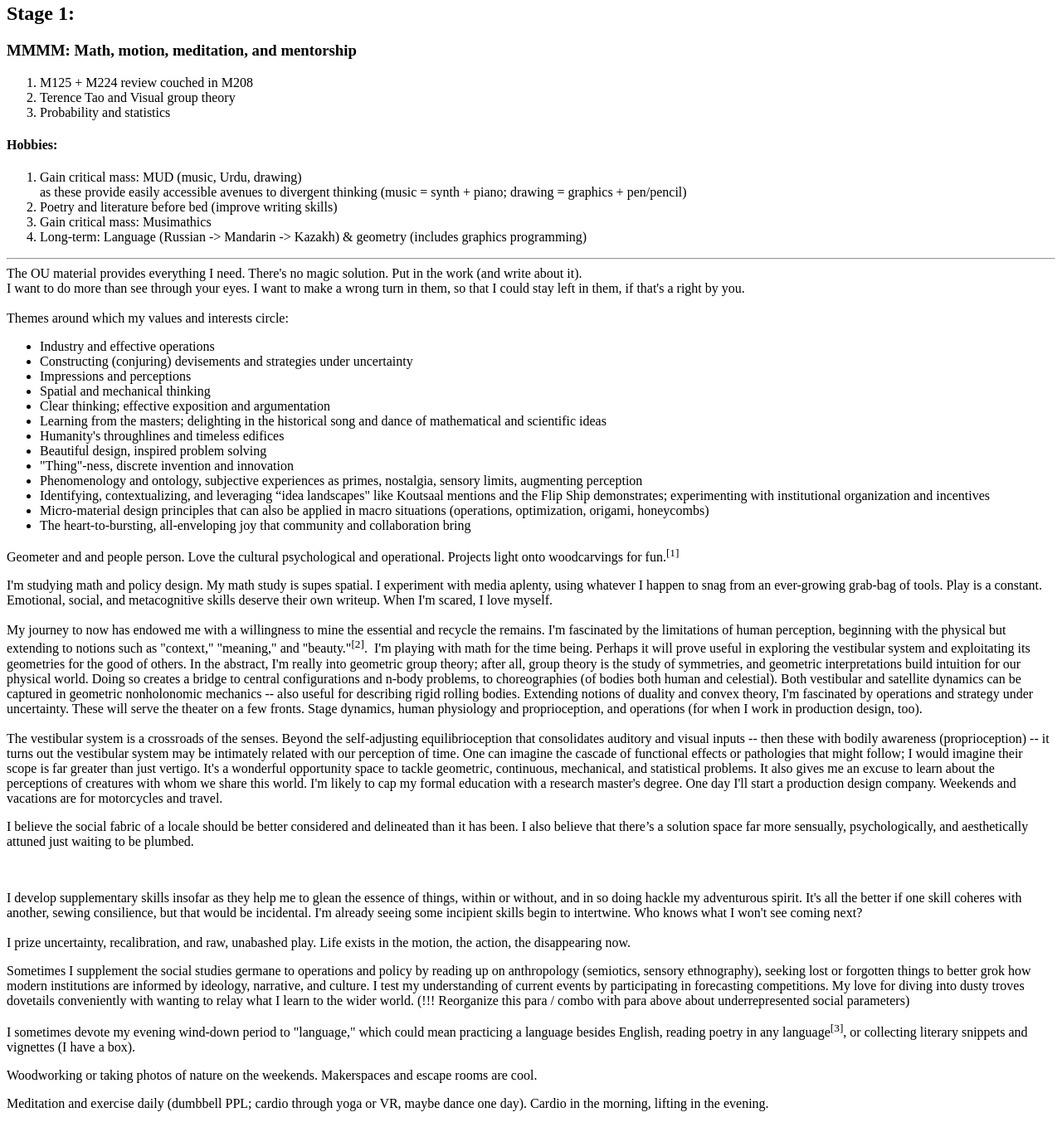
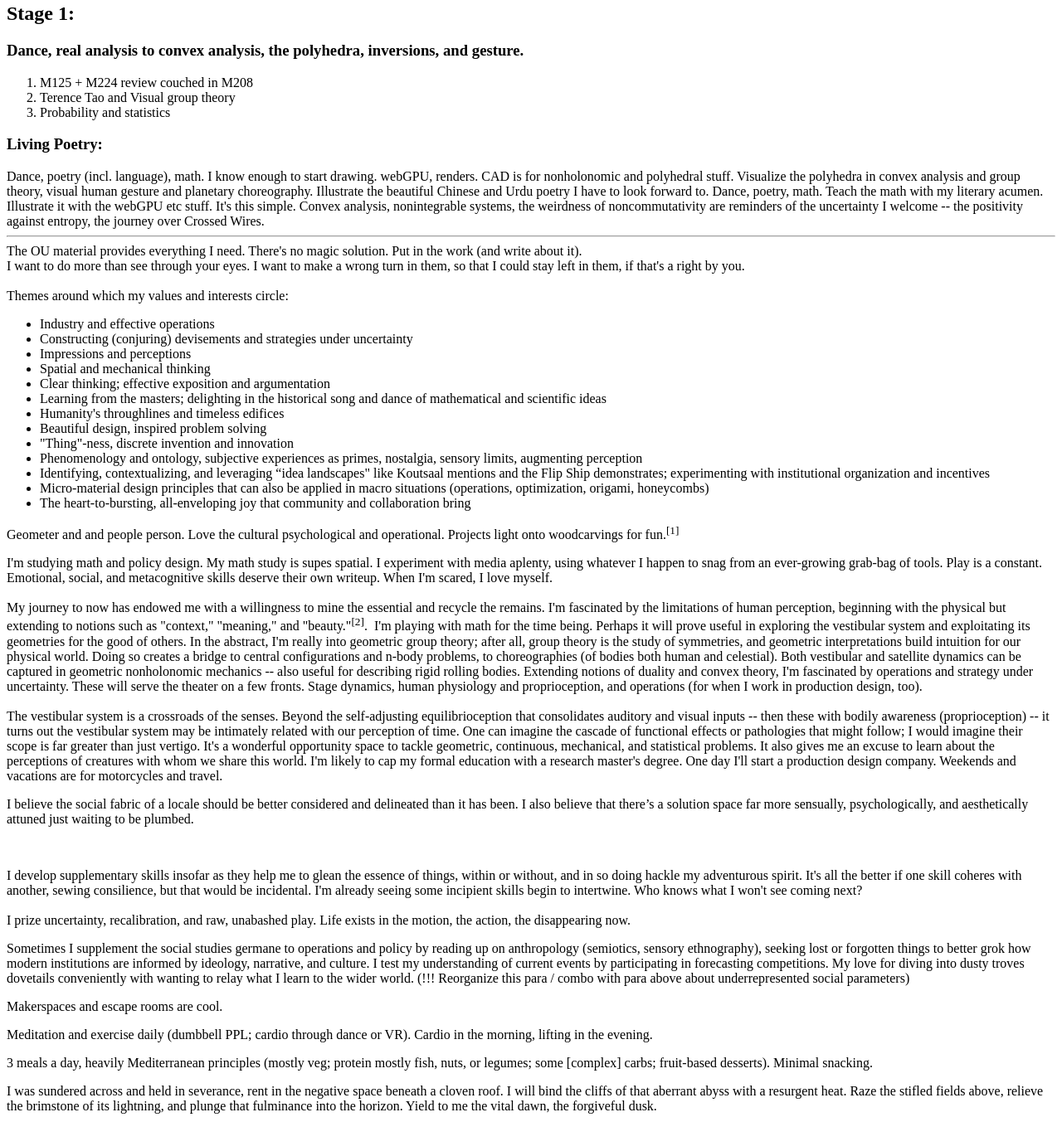
Before and after one commit to plexiform/embodied_blog, an Astro site: page /whitepaper in a window 1280 px wide. Shown: the part 911-2264 px from the top of the page at 83% size. Built offline with nearby package versions, Linux system fonts and the light colour scheme; Astro itself is replaced by a stand-in of ours.

Commit message:
create living poetry page

```diff
--- a/src/pages/index.astro
+++ b/src/pages/index.astro
@@ -50,7 +50,7 @@ Visuals: <br/>
       <br />
       <a href="/poetry">Poetry</a>
       <br />
-      <a href="/program_design">Program design</a>
+      <a href="/living_poetry">The Living Poetry Project</a>
       <br />
     </div>
   </body>
--- a/src/pages/whitepaper.astro
+++ b/src/pages/whitepaper.astro
@@ -46,7 +46,7 @@
     <li>D
     <ul>
       <li>Dignity</li>
-      <li>Disdain</li>
+      <li>Disdain, including for doubt</li>
     </ul>
   </li>
 
@@ -92,7 +92,7 @@
 <div>
 <h2>Stage 1:</h2>
 
-<h3>MMMM: Math, motion, meditation, and mentorship</h3>
+<h3>Dance, real analysis to convex analysis, the polyhedra, inversions, and gesture.</h3>
 
 <ol>
   <li>M125 + M224 review couched in M208</li>
@@ -100,15 +100,8 @@
   <li>Probability and statistics</li>
 </ol>
 
-<p>
-<h4>Hobbies:</h4>
-<ol>
-  <li>Gain critical mass: MUD (music, Urdu, drawing)</li> as these provide easily accessible avenues to divergent thinking (music = synth + piano; drawing = graphics + pen/pencil)
-  <li>Poetry and literature before bed (improve writing skills)</li>
-  <li>Gain critical mass: Musimathics</li>
-  <li>Long-term: Language (Russian -> Mandarin -> Kazakh) & geometry (includes graphics programming)</li>
-</ol>
-</p>
+<h3>Living Poetry:</h3>
+Dance, poetry (incl. language), math. I know enough to start drawing. webGPU, renders. CAD is for nonholonomic and polyhedral stuff. Visualize the polyhedra in convex analysis and group theory, visual human gesture and planetary choreography. Illustrate the beautiful Chinese and Urdu poetry I have to look forward to. Dance, poetry, math. Teach the math with my literary acumen. Illustrate it with the webGPU etc stuff. It's this simple. Convex analysis, nonintegrable systems, the weirdness of noncommutativity are reminders of the uncertainty I welcome -- the positivity against entropy, the journey over Crossed Wires.
 <hr />
 
 The OU material provides everything I need. There's no magic solution. Put in
@@ -203,21 +196,13 @@ Themes around which my values and interests circle:
   underrepresented social parameters)
 </p>
 
+
 <p>
-  I sometimes devote my evening wind-down period to "language," which could mean
-  practicing a language besides English, reading poetry in any language<sup
-    >[3]</sup
-  >, or collecting literary snippets and vignettes (I have a box).
+Makerspaces and escape rooms are cool.
 </p>
 
 <p>
-  Woodworking or taking photos of nature on the weekends. Makerspaces and escape
-  rooms are cool.
-</p>
-
-<p>
-  Meditation and exercise daily (dumbbell PPL; cardio through yoga or VR, maybe
-  dance one day). Cardio in the morning, lifting in the evening.
+  Meditation and exercise daily (dumbbell PPL; cardio through dance or VR). Cardio in the morning, lifting in the evening.
 </p>
 
 <p>
```
Also changed, not shown: src/pages/living_poetry.astro (added, +7 -0 lines).
